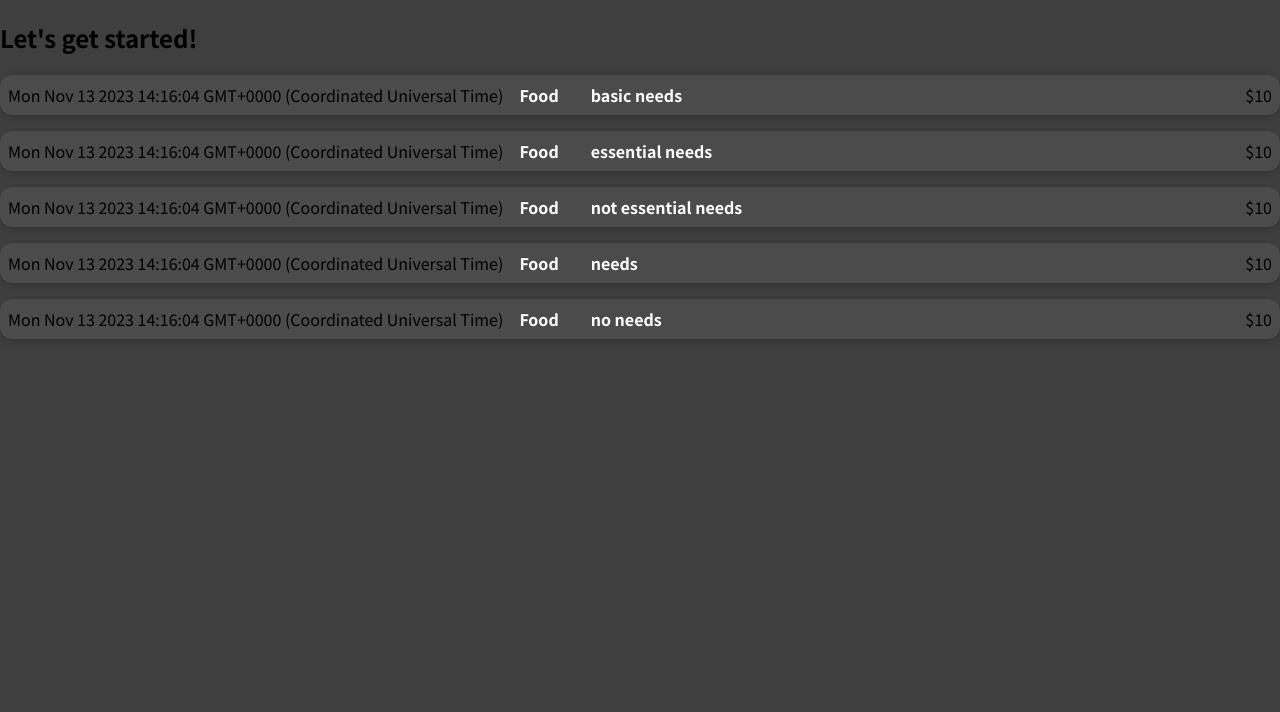
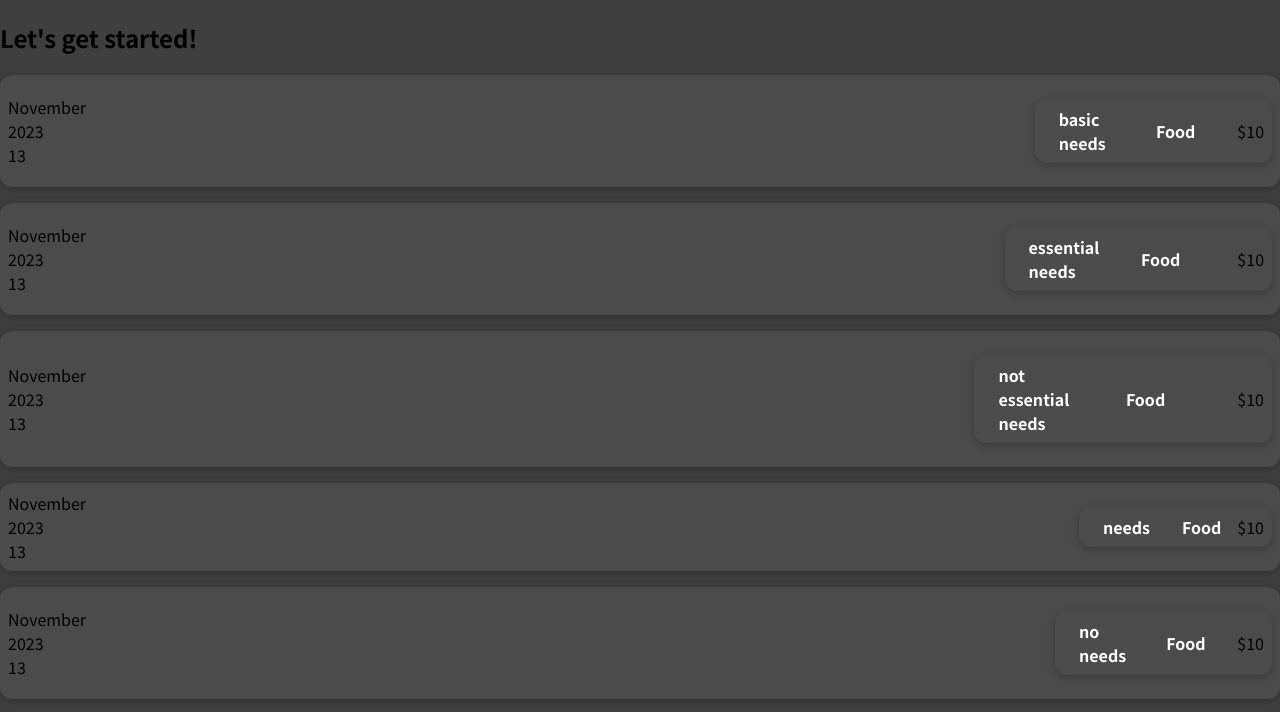
Before and after one commit to jagannatarajan1/react, a JavaScript app in the folder react-basic/: page / in a window 1280 px wide. Shown: the top 712 px of the page. Built offline with nearby package versions, Linux system fonts and the light colour scheme.

Commit message:
with extra components

```diff
--- a/react-basic/src/App.js
+++ b/react-basic/src/App.js
@@ -1,29 +1,39 @@
 import ExpenseItems from "./components/ExpenseItem";
 function App() {
   const obj = [
-    { LocationOfExpenditure: "basic needs" },
-    { LocationOfExpenditure: "essential needs" },
-    { LocationOfExpenditure: "not essential needs" },
-    { LocationOfExpenditure: " needs" },
-    { LocationOfExpenditure: "no needs" },
+    { LocationOfExpenditure: "basic needs", title: "Food", amount: 10 },
+    { LocationOfExpenditure: "essential needs", title: "Food", amount: 10 },
+    { LocationOfExpenditure: "not essential needs", title: "Food", amount: 10 },
+    { LocationOfExpenditure: " needs", title: "Food", amount: 10 },
+    { LocationOfExpenditure: "no needs", title: "Food", amount: 10 },
   ];
   return (
     <div>
       <h2>Let's get started!</h2>
       <ExpenseItems
         LocationOfExpenditure={obj[0].LocationOfExpenditure}
+        amount={obj[0].amount}
+        title={obj[0].title}
       ></ExpenseItems>
       <ExpenseItems
         LocationOfExpenditure={obj[1].LocationOfExpenditure}
+        amount={obj[0].amount}
+        title={obj[0].title}
       ></ExpenseItems>
       <ExpenseItems
         LocationOfExpenditure={obj[2].LocationOfExpenditure}
+        amount={obj[0].amount}
+        title={obj[0].title}
       ></ExpenseItems>
       <ExpenseItems
         LocationOfExpenditure={obj[3].LocationOfExpenditure}
+        amount={obj[0].amount}
+        title={obj[0].title}
       ></ExpenseItems>
       <ExpenseItems
         LocationOfExpenditure={obj[4].LocationOfExpenditure}
+        amount={obj[0].amount}
+        title={obj[0].title}
       ></ExpenseItems>
     </div>
   );
--- /dev/null
+++ b/react-basic/src/components/ExpenseDate.js
@@ -0,0 +1,15 @@
+function ExpenseDate(props) {
+  const ExpenseDate = new Date();
+
+  const month = ExpenseDate.toLocaleString("en-US", { month: "long" });
+  const day = ExpenseDate.toLocaleString("en-US", { day: "2-digit" });
+  const year = ExpenseDate.getFullYear();
+  return (
+    <div>
+      <div>{month}</div>
+      <div>{year}</div>
+      <div>{day}</div>
+    </div>
+  );
+}
+export default ExpenseDate;
--- /dev/null
+++ b/react-basic/src/components/ExpenseDetails.js
@@ -0,0 +1,10 @@
+function ExpenseDetails(props) {
+  return (
+    <div className="expense-item">
+      <h2>{props.LocationOfExpenditure}</h2>
+      <h2>{props.title}</h2>
+      <div className="expense-item_price">${props.amount}</div>
+    </div>
+  );
+}
+export default ExpenseDetails;
--- a/react-basic/src/components/ExpenseItem.js
+++ b/react-basic/src/components/ExpenseItem.js
@@ -1,16 +1,15 @@
+import ExpenseDate from "./ExpenseDate";
 import "./ExpenseItems.css";
+import ExpenseDetails from "./ExpenseDetails";
 function ExpenseItems(props) {
-  const ExpenseDate = new Date();
-  const Expense = "Food";
-  const Expenseprice = 10;
   return (
     <div className="expense-item">
-      <div>{ExpenseDate.toString()}</div>
-      <div className="expense-items_description">
-        <h2>{Expense}</h2>
-      </div>
-      <h2>{props.LocationOfExpenditure}</h2>
-      <div className="expense-item_price">${Expenseprice}</div>
+      <ExpenseDate />
+      <ExpenseDetails
+        amount={props.amount}
+        LocationOfExpenditure={props.LocationOfExpenditure}
+        title={props.title}
+      />
     </div>
   );
 }
```
